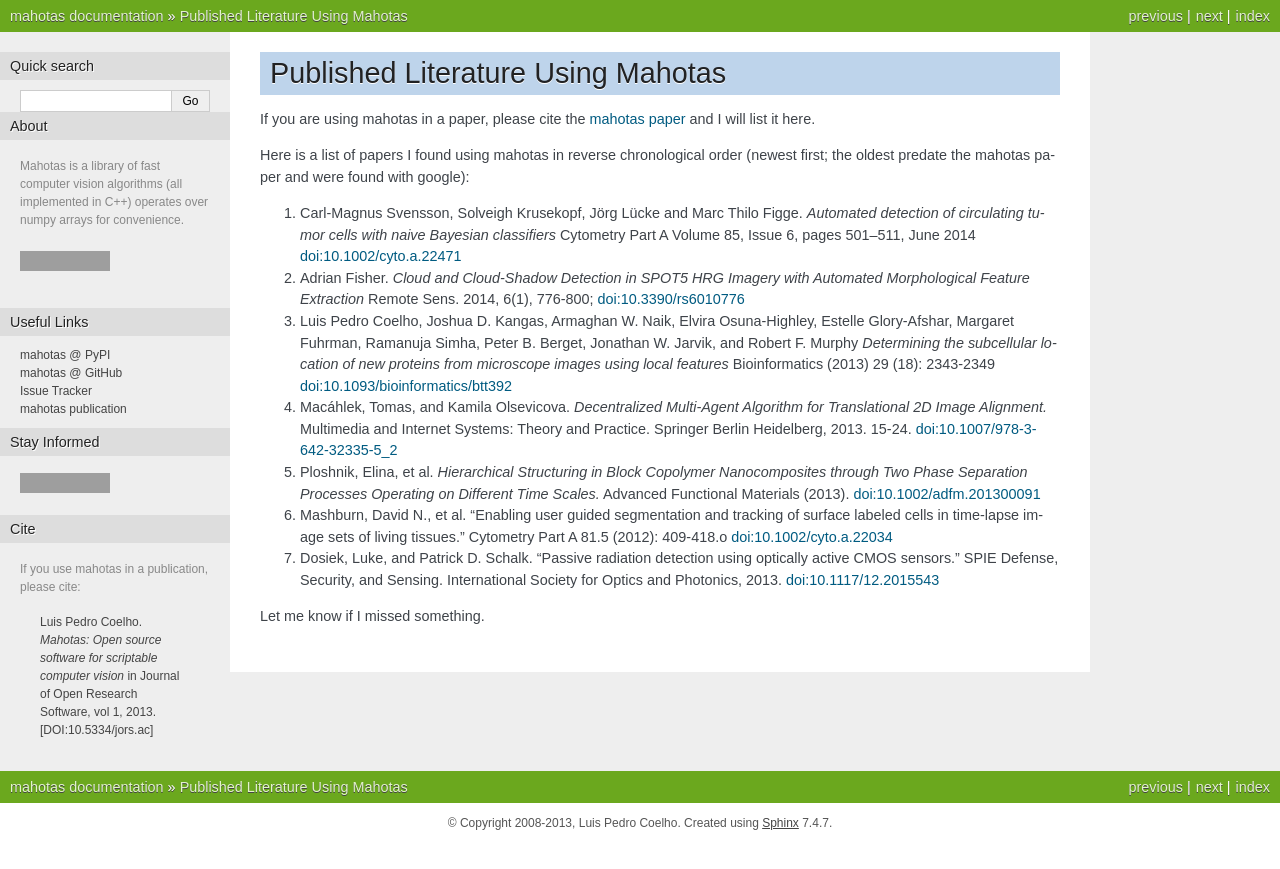
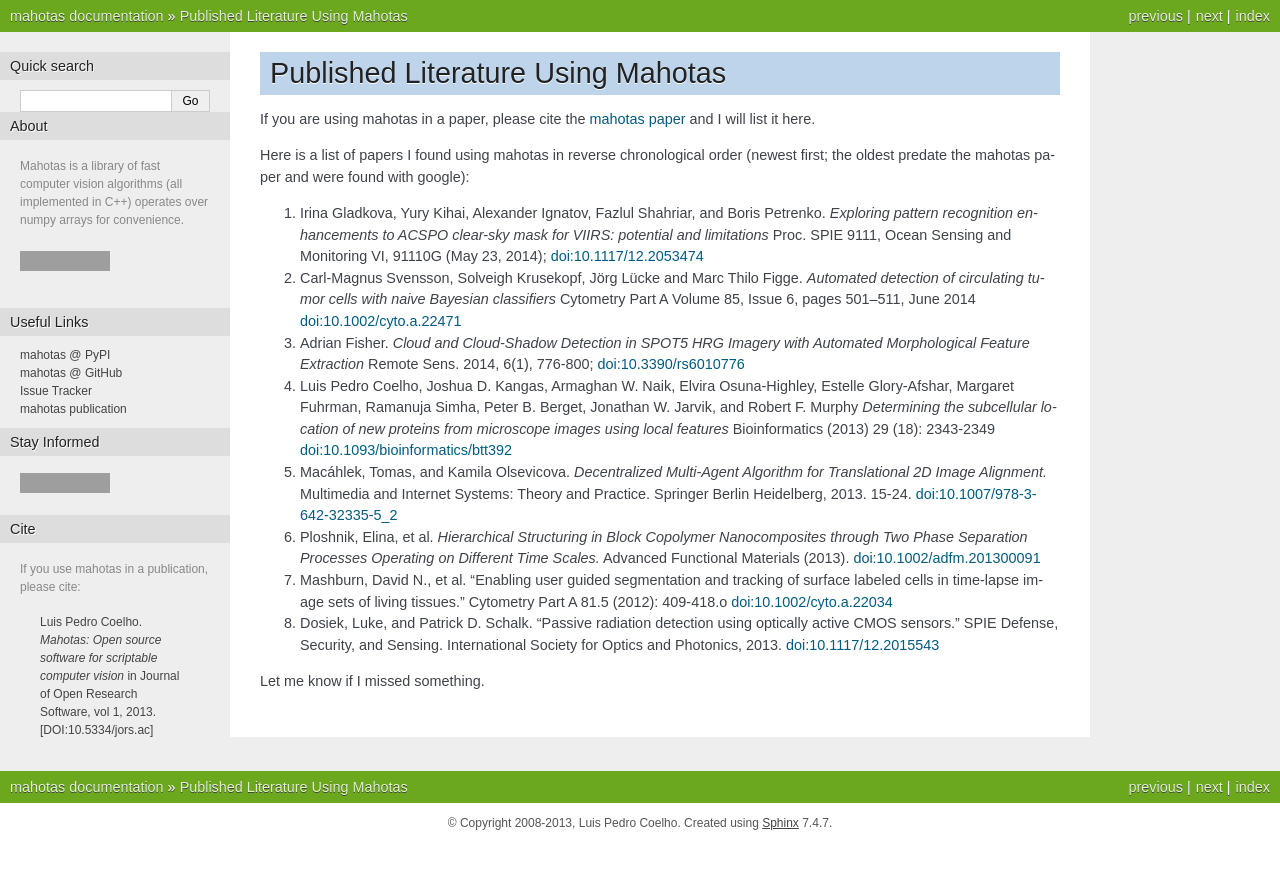
Before and after one commit to luispedro/mahotas, a Sphinx documentation site: the page built from docs/source/papers.rst, in a window 1280 px wide, cut to the strip 0-869 px from the top of the page. Built offline with Sphinx 7.4.7, drawn with Linux system fonts in a browser that asks for light colours; formulas are drawn with MathJax 3; the version number could not be read and is left out; grey boxes are pictures that could not be loaded.

Commit message:
DOC List a new paper which uses mahotas

```diff
--- a/docs/source/papers.rst
+++ b/docs/source/papers.rst
@@ -9,6 +9,11 @@ Here is a list of papers I found using mahotas in reverse chronological order
 (newest first; the oldest predate the mahotas paper and were found with
 google):
 
+#.  Irina Gladkova, Yury Kihai, Alexander Ignatov, Fazlul Shahriar, and Boris
+    Petrenko. *Exploring pattern recognition enhancements to ACSPO clear-sky
+    mask for VIIRS: potential and limitations* Proc. SPIE 9111, Ocean Sensing
+    and Monitoring VI, 91110G (May 23, 2014); `doi:10.1117/12.2053474
+    <http://doi.org/10.1117/12.2053474>`__
 #.  Carl-Magnus Svensson, Solveigh Krusekopf, Jörg Lücke and Marc Thilo Figge.
     *Automated detection of circulating tumor cells with naive Bayesian
     classifiers* Cytometry Part A Volume 85, Issue 6, pages 501–511, June 2014
```
